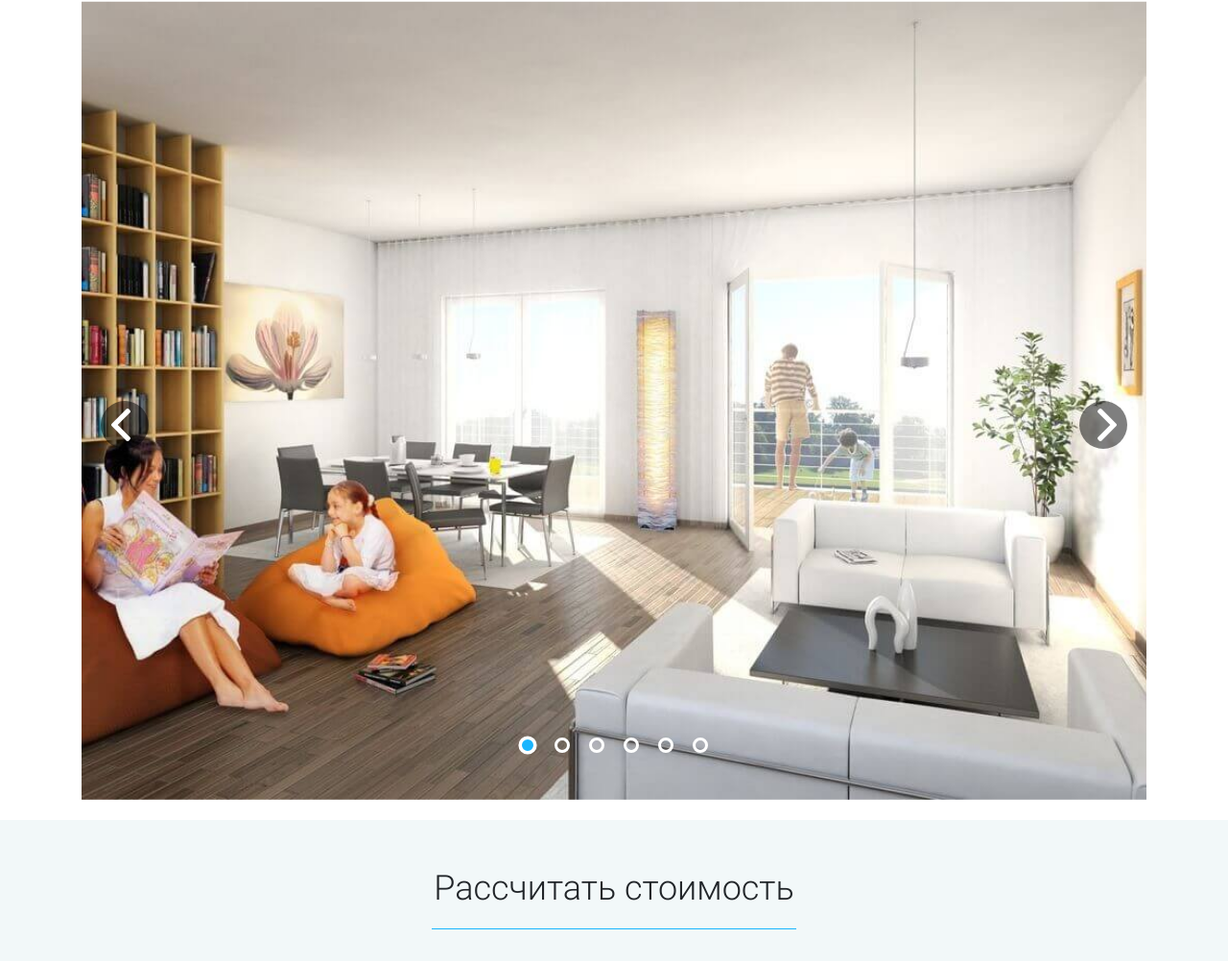
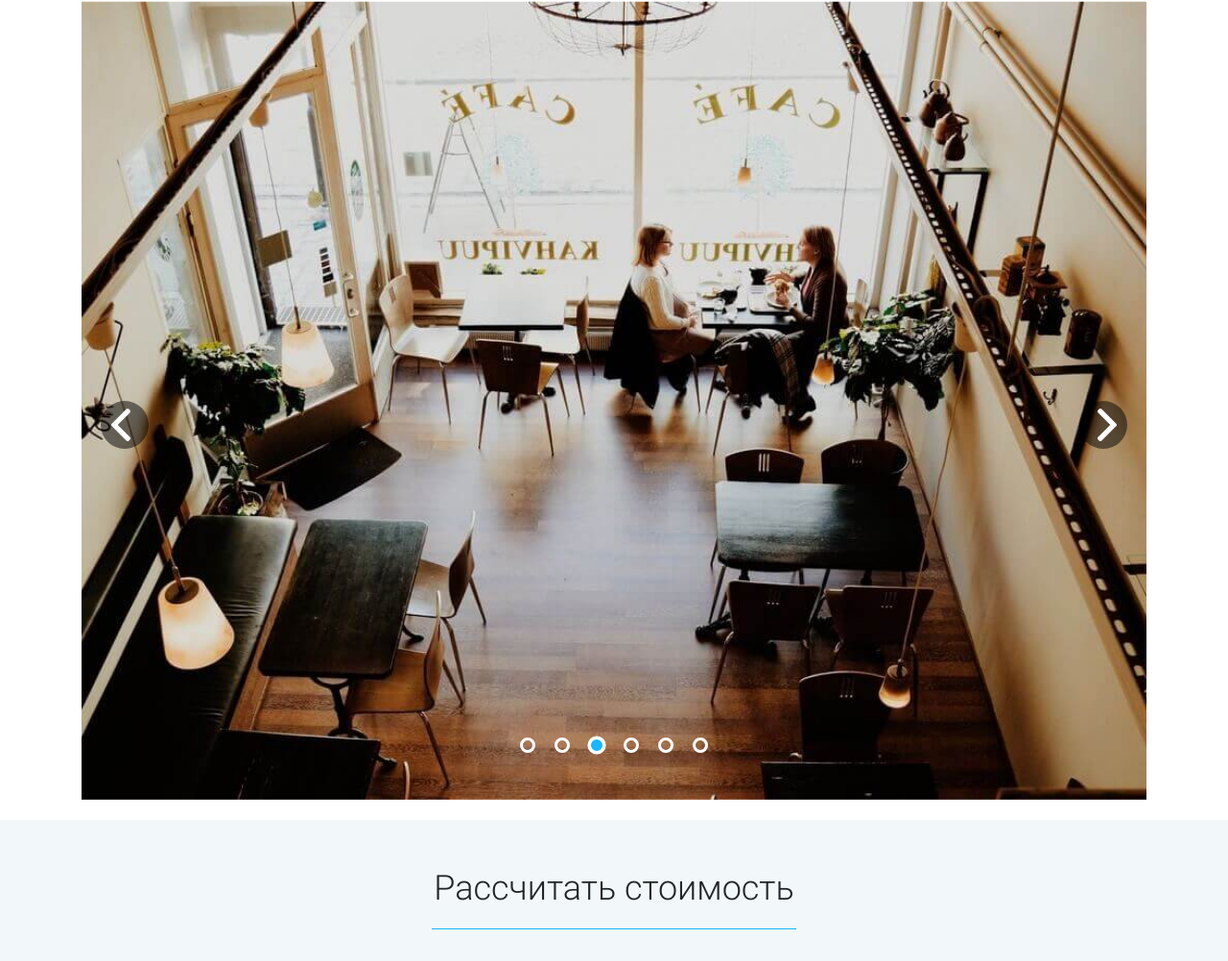
Before and after one commit to MaximAnatolievic/Timer, a plain HTML site: page index.html in a window 1280 px wide. Shown: the part 1536-2538 px from the top of the page at 96% size. Drawn offline with Linux system fonts and the light colour scheme.

Commit message:
lesson21

```diff
--- a/index.html
+++ b/index.html
@@ -178,12 +178,7 @@
 			<a href="#" class="portfolio-btn prev" id="arrow-left"></a>
 			<a href="#" class="portfolio-btn next" id="arrow-right"></a>
 			<ul class="portfolio-dots">
-				<li class="dot dot-active"></li>
-				<li class="dot"></li>
-				<li class="dot"></li>
-				<li class="dot"></li>
-				<li class="dot"></li>
-				<li class="dot"></li>
+
 			</ul>
 		</ul>
 	</div>
--- a/scripts/index.js
+++ b/scripts/index.js
@@ -44,7 +44,7 @@ window.addEventListener('DOMContentLoaded', () => {
 
         updateClock();
     }
-    countTimer('06 may 2021');
+    countTimer('07 may 2021');
 
     //меню
     const toggleMenu = () => {
@@ -58,7 +58,7 @@ window.addEventListener('DOMContentLoaded', () => {
             const target3 = target.closest('.active-menu');
             if (target1) {
                 menu.classList.add('active-menu');
-            } else if (!target3||target2||target.tagName === 'A') {
+            } else if (!target3 || target2 || target.tagName === 'A') {
                 menu.classList.remove('active-menu');
             }
 
@@ -169,4 +169,89 @@ window.addEventListener('DOMContentLoaded', () => {
         });
     };
     tabs();
+
+    //Слайдер
+    const slider = () => {
+        const sliders = document.querySelector('#all-progects'),
+            slide = sliders.querySelectorAll('.portfolio-item'),
+            dot = [];
+
+        slide.forEach((el, i) => {
+            const dotty = document.createElement('li');
+            if (i === 0) {
+                dotty.classList = 'dot-active dot';
+            } else {
+                dotty.classList = 'dot';
+            }
+            dot.push(dotty);
+            document.querySelector('.portfolio-dots').append(dotty);
+        });
+
+
+        let currentSlide = 0;
+        let interval;
+
+        const prevSlide = (elem, index, strClass) => {
+            elem[index].classList.remove(strClass);
+        };
+
+        const nextSlide = (elem, index, strClass) => {
+            elem[index].classList.add(strClass);
+        };
+
+        const autoPlaySlide = () => {
+            prevSlide(slide, currentSlide, 'portfolio-item-active');
+            prevSlide(dot, currentSlide, 'dot-active');
+            currentSlide++;
+            if (currentSlide >= slide.length)currentSlide = 0;
+            nextSlide(slide, currentSlide, 'portfolio-item-active');
+            nextSlide(dot, currentSlide, 'dot-active');
+        };
+
+        const startSlide = (time = 2000) => {
+            interval = setInterval(autoPlaySlide, time);
+        };
+
+
+        const stopSlide = () => {
+            clearInterval(interval);
+        };
+
+        sliders.addEventListener('click', event => {
+            event.preventDefault();
+            const target = event.target;
+            if (!target.matches('.portfolio-btn, .dot')) return;
+            prevSlide(slide, currentSlide, 'portfolio-item-active');
+            prevSlide(dot, currentSlide, 'dot-active');
+            if (target.matches('#arrow-right')) {
+                currentSlide++;
+                if (currentSlide >= slide.length)currentSlide = 0;
+            } else if (target.matches('#arrow-left')) {
+                currentSlide--;
+                if (currentSlide < 0)currentSlide = slide.length - 1;
+            } else if (target.matches('.dot')) {
+                dot.forEach((elem, index) => {
+                    if (elem === target)currentSlide = index;
+                });
+
+            }
+            nextSlide(slide, currentSlide, 'portfolio-item-active');
+            nextSlide(dot, currentSlide, 'dot-active');
+        });
+
+        sliders.addEventListener('mouseover', event => {
+            if (event.target.matches('.portfolio-btn') || event.target.matches('.dot')) {
+                stopSlide();
+            }
+        });
+
+        sliders.addEventListener('mouseout', event => {
+            if (event.target.matches('.portfolio-btn') || event.target.matches('.dot')) {
+                startSlide();
+            }
+        });
+
+        startSlide();
+    };
+    slider();
 });
```
